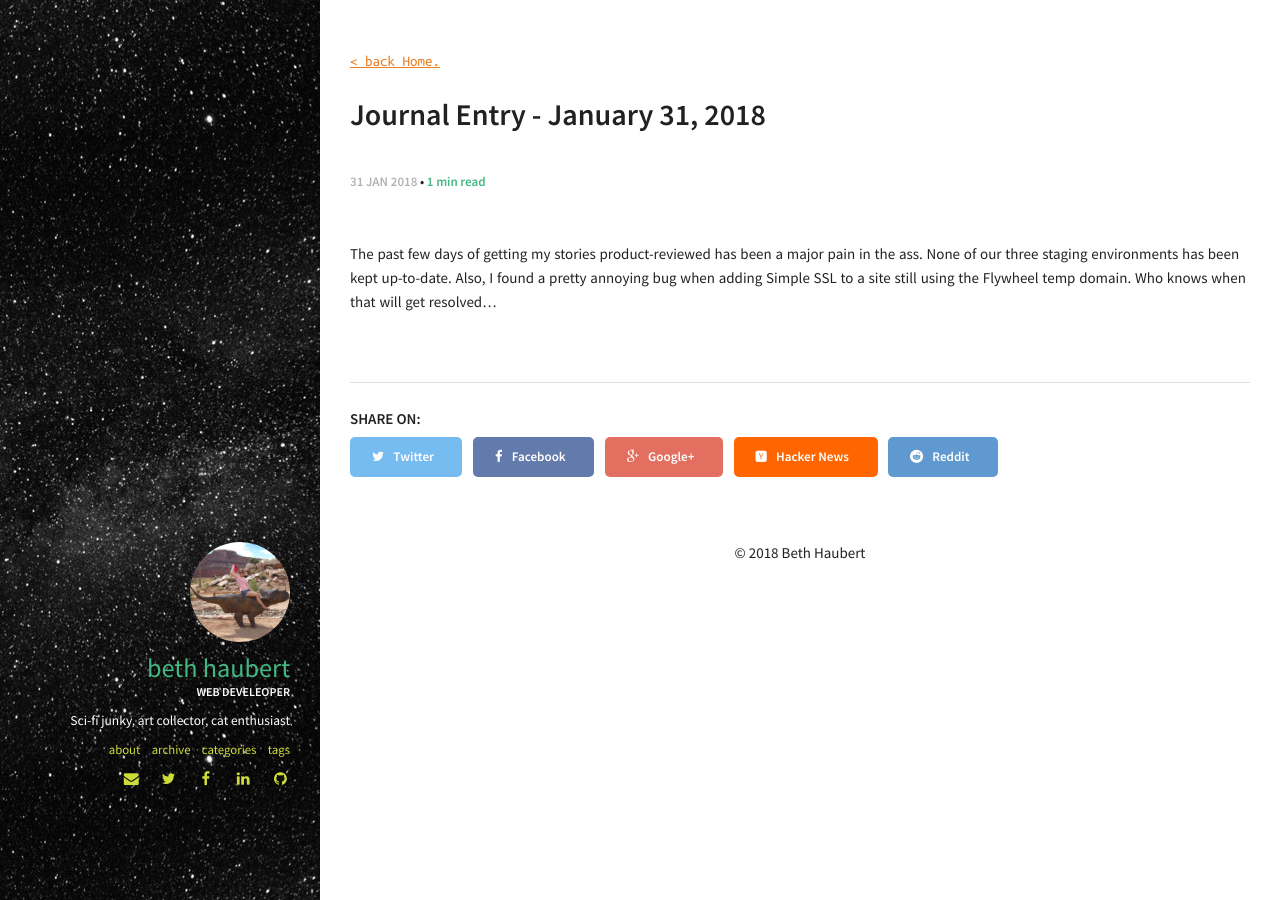
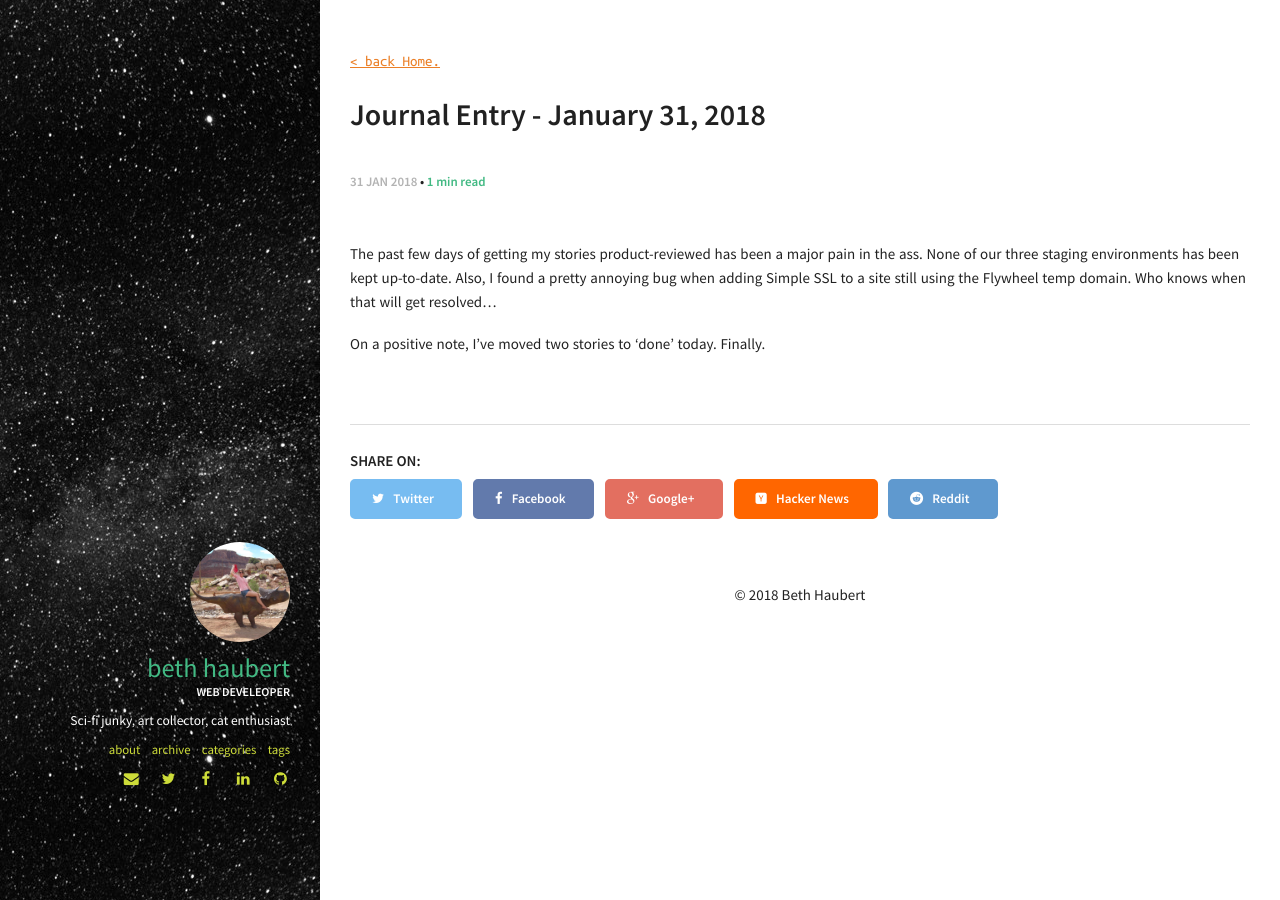
Before and after one commit to sumeetjain/your-github-username.github.io, a Jekyll site: the page built from _posts/2018-01-31-journal_entry.md, in a window 1280 px wide. Built offline with Jekyll 4.4.1, drawn with Linux system fonts in a browser that asks for light colours; Markdown is read by kramdown in place of the engine named in the settings.

Commit message:
january 31 journal entry

```diff
--- a/_posts/2018-01-31-journal_entry.md
+++ b/_posts/2018-01-31-journal_entry.md
@@ -9,3 +9,5 @@ comments: false
 ---
 
 The past few days of getting my stories product-reviewed has been a major pain in the ass. None of our three staging environments has been kept up-to-date. Also, I found a pretty annoying bug when adding Simple SSL to a site still using the Flywheel temp domain. Who knows when that will get resolved...
+
+On a positive note, I've moved two stories to 'done' today. Finally.
```
